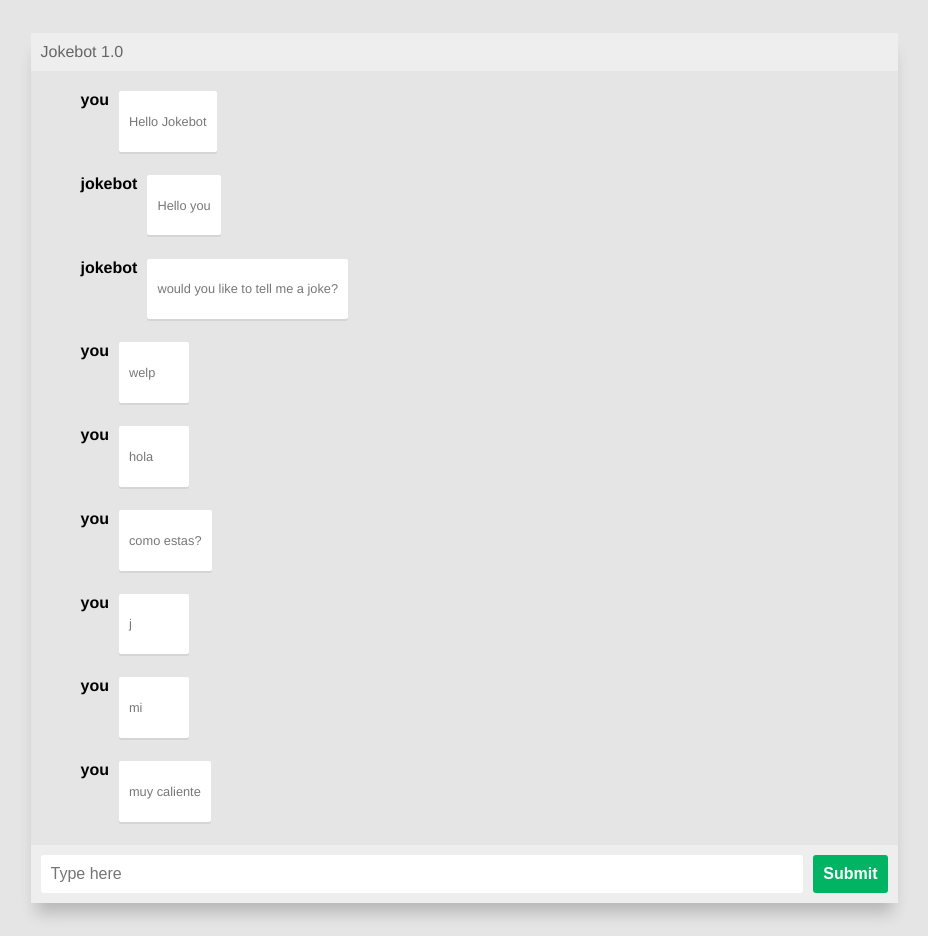
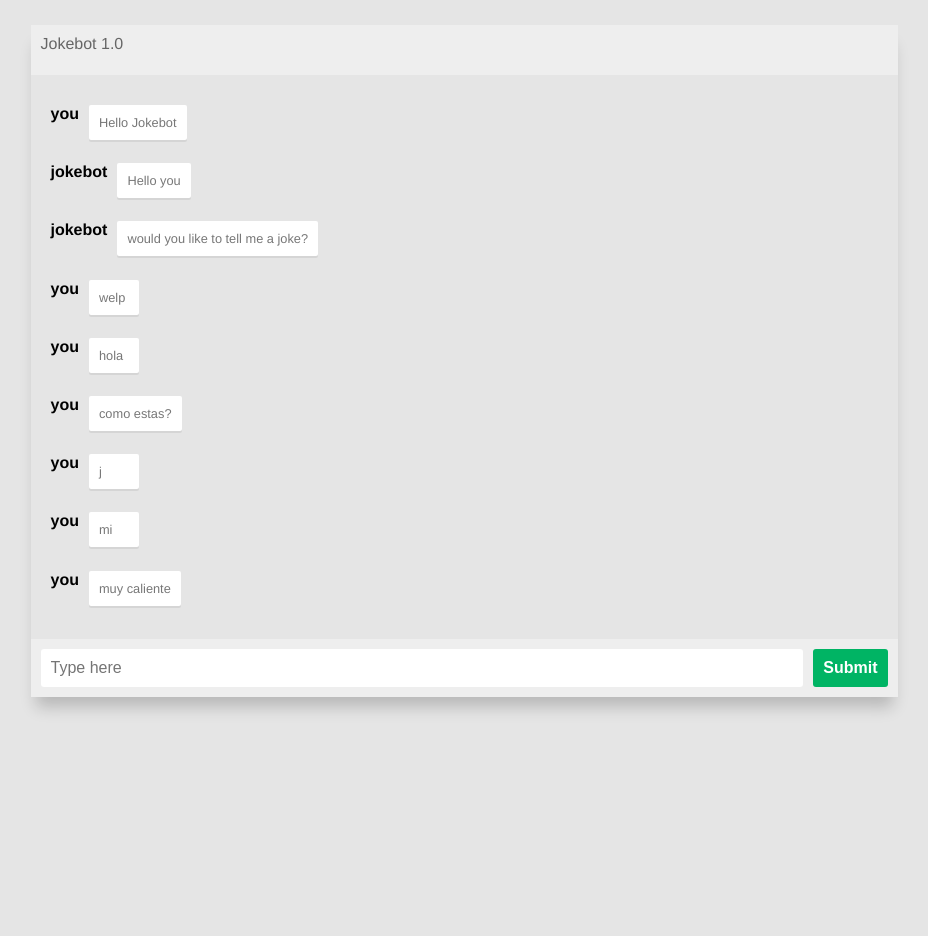
Before and after one commit to tjaey/webApp_jokebot, a Django app: page /jokebot/ in a window 1280 px wide. Shown: the whole page, without its empty margins (176-1104 px from the left). After the commit the page ends 712 px from the top, so only its background shows below. Run offline with Django 3.2, Linux system fonts and the light colour scheme; data comes from the database, SQL or seed files in the repository.

Commit message:
Make html elements inherit parent box-sizing

```diff
--- a/jokebot/static/jokebot/jokebot.css
+++ b/jokebot/static/jokebot/jokebot.css
@@ -1,5 +1,13 @@
 html {
   box-sizing: border-box;
+}
+
+*,
+*:before,
+*:after {
+  margin: 0;
+  padding: 0;
+  box-sizing: inherit;
 }
 
 body {
@@ -27,6 +35,8 @@ body {
 
 .menu {
   display: flex;
+  width: 100%;
+  height: 50px;
   padding: 10px;
   background: #eee;
   color: #666;
@@ -34,6 +44,8 @@ body {
 
 
 .chat {
+  overflow-y: auto;
+  padding: 10px;
   list-style: none;
   margin-top: 10px;
   margin-bottom: 10px;
--- a/jokebot/templates/jokebot/index.html
+++ b/jokebot/templates/jokebot/index.html
@@ -12,8 +12,8 @@
             <div class="menu">
                 <div class="appname">Jokebot 1.0</div>
             </div>
-            <div>
-                <ol class="chat">
+            <div class = "chat">
+                <ol>
                 {% if message_list %}
                     {% for message in message_list %}
                     <li class="msgbox">
```
